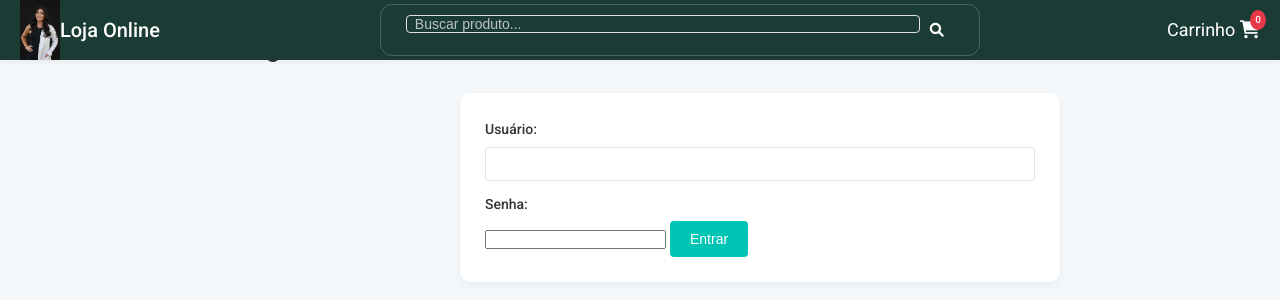
After one commit to DanielBrito21/loja, a Flask app: page /login in a window 1280 px wide. The commit adds this page. Shown: the top 300 px of the page. Run offline with Flask 3, Linux system fonts and the light colour scheme.

Commit message:
Incluindo atualizacao de usuario para entrar no admin

```diff
--- a/app.py
+++ b/app.py
@@ -2,6 +2,7 @@ from flask import Flask, render_template, request, redirect, url_for, session, f
 import sqlite3
 import os
 import urllib.parse
+from werkzeug.security import generate_password_hash, check_password_hash
 
 app = Flask(__name__)
 app.secret_key = 'sua_chave_secreta_aqui'  # Necessário para o carrinho (session)
@@ -28,8 +29,56 @@ def init_db():
         imagem TEXT,
         imagens_adicionais TEXT
     )''')
+    conn.execute('''CREATE TABLE IF NOT EXISTS usuarios (
+        id INTEGER PRIMARY KEY AUTOINCREMENT,
+        username TEXT NOT NULL UNIQUE,
+        password TEXT NOT NULL
+    )''')
     conn.commit()
     conn.close()
+
+def adicionar_usuario(username, password):
+    try:
+        hashed_password = generate_password_hash(password)
+        conn = get_db_connection()
+        conn.execute('INSERT INTO usuarios (username, password) VALUES (?, ?)', (username, hashed_password))
+        conn.commit()
+        print(f"Usuário {username} adicionado com sucesso.")
+    except Exception as e:
+        print(f"Erro ao adicionar usuário: {e}")
+    finally:
+        conn.close()
+
+#login
+@app.route('/login', methods=['GET', 'POST'])
+def login():
+    if request.method == 'POST':
+        username = request.form['username']
+        password = request.form['password']
+        # Busca o usuário no banco de dados
+        conn = get_db_connection()
+        user = conn.execute('SELECT * FROM usuarios WHERE username = ?', (username,)).fetchone()
+        conn.close()
+        # Verifica se o usuário existe e se a senha está correta
+        if user and check_password_hash(user['password'], password):
+            session['user_id'] = user['id']  # Exemplo de início de sessão
+            flash('Login bem-sucedido!', 'success')
+            return redirect(url_for('admin'))
+        else:
+            flash('Credenciais inválidas', 'error')
+    return render_template('login.html')
+
+
+
+#logout
+@app.route('/logout')
+def logout():
+    if 'user_id' not in session:
+        flash('Você não está logado.', 'error')
+        return redirect(url_for('login'))
+    session.pop('user_id', None)
+    flash('Você foi desconectado com sucesso.', 'success')
+    return redirect(url_for('login'))
 
 # Função para obter categorias (usada em todas as rotas)
 def get_categorias():
@@ -160,7 +209,13 @@ def finalizar_compra():
 # Administração
 @app.route('/admin', methods=['GET', 'POST'])
 def admin():
+
+
     conn = get_db_connection()
+
+    if 'user_id' not in session:
+        flash('Por favor, faça login para acessar esta página.', 'error')
+        return redirect(url_for('login'))
 
     if request.method == 'POST' and 'nome' in request.form:
         nome = request.form['nome']
--- a/static/css/style.css
+++ b/static/css/style.css
@@ -361,10 +361,22 @@ header {
 /* ==========================================================================
    Tabelas (carrinho.html e admin.html)
    ========================================================================== */
-   .carrinho h1 {
+.logout  {
+    background-color: var(--accent-color);
+    color: white;
+    padding: 10px 0px;
+    border: none;
+    border-radius: 2px;
+    cursor: pointer;
+    font-size: 14px;
+    font-weight: 500;
+    width: 150px;
+    margin-left: 50px;
+    transition: background-color 0.3s, transform 0.3s;
+    text-decoration: none;
+}
+.carrinho h1 {
     margin-top: 100px; /* Espaço acima */
-
-
 }
 table {
     width: 100%;
@@ -601,7 +613,8 @@ form button:hover {
 /* ==========================================================================
    Mensagens Flash
    ========================================================================== */
-
+.flash.error { color: red; }
+.flash.success { color: green; }
 
 .mensagem-carrinho {
     position: fixed;
--- a/templates/admin.html
+++ b/templates/admin.html
@@ -8,8 +8,11 @@
 </head>
 <body>
     <h1>Administração de Produtos</h1>
+    <div class="logout">
+        <a class="logout" href="{{ url_for('logout') }}">Logout</a>
+    </div>
+    <form method="POST" enctype="multipart/form-data">
 
-    <form method="POST" enctype="multipart/form-data">
         <label>Nome:</label><input type="text" name="nome" required><br>
         <label>Descrição:</label><textarea name="descricao"></textarea><br>
         <label>Preço (R$):</label><input type="number" step="0.01" name="preco" required><br>
--- /dev/null
+++ b/templates/login.html
@@ -0,0 +1,21 @@
+{% extends "base.html" %}
+
+{% block title %}Login{% endblock %}
+
+{% block content %}
+    <h2>Login</h2>
+    <form method="POST">
+        <label for="username">Usuário:</label>
+        <input type="text" name="username" required>
+        <label for="password">Senha:</label>
+        <input type="password" name="password" required>
+        <button type="submit">Entrar</button>
+    </form>
+    {% with messages = get_flashed_messages(with_categories=true) %}
+        {% if messages %}
+            {% for category, message in messages %}
+                <div class="flash {{ category }}">{{ message }}</div>
+            {% endfor %}
+        {% endif %}
+    {% endwith %}
+{% endblock %}
```
Also changed, not shown: database.db.
